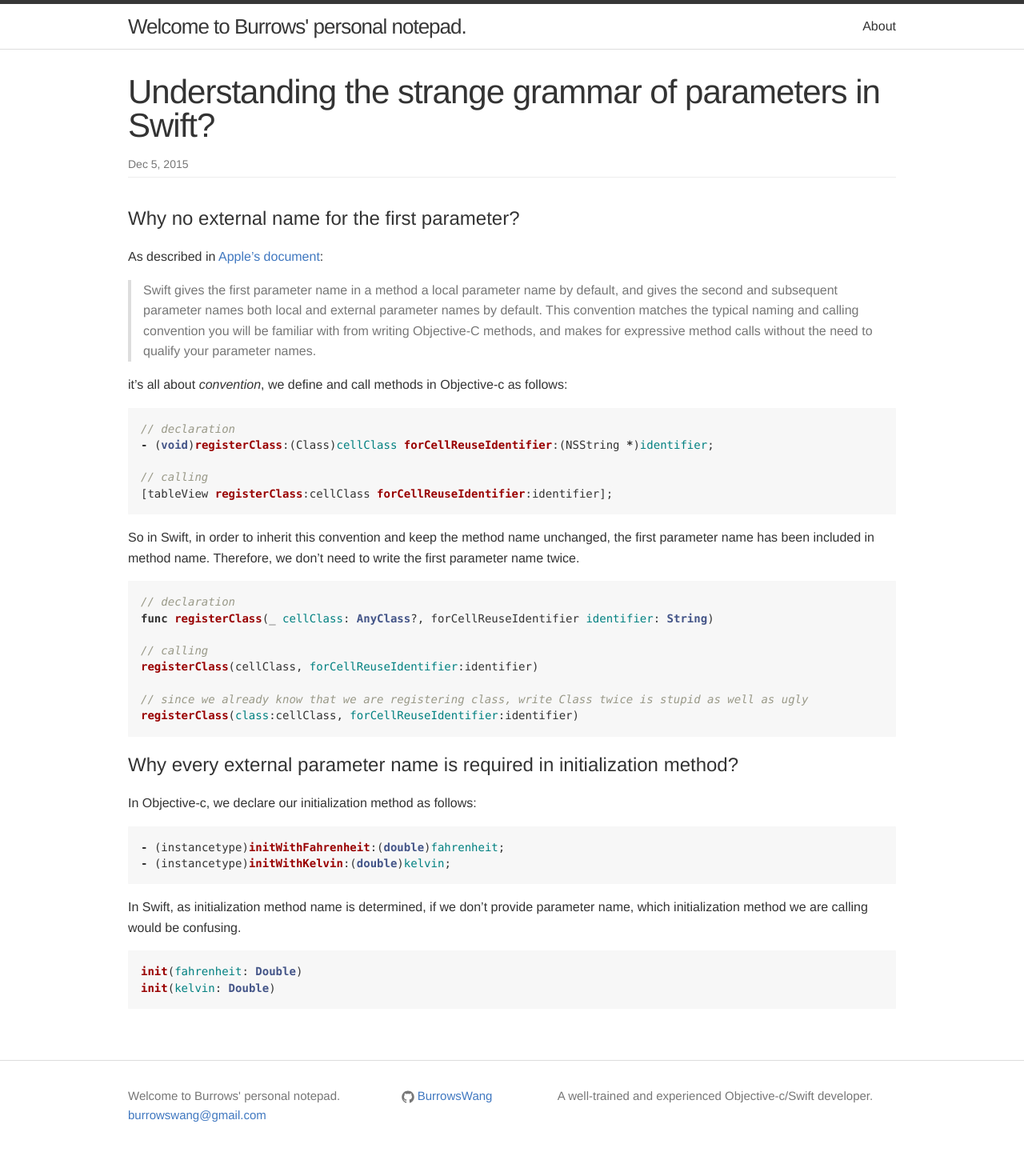
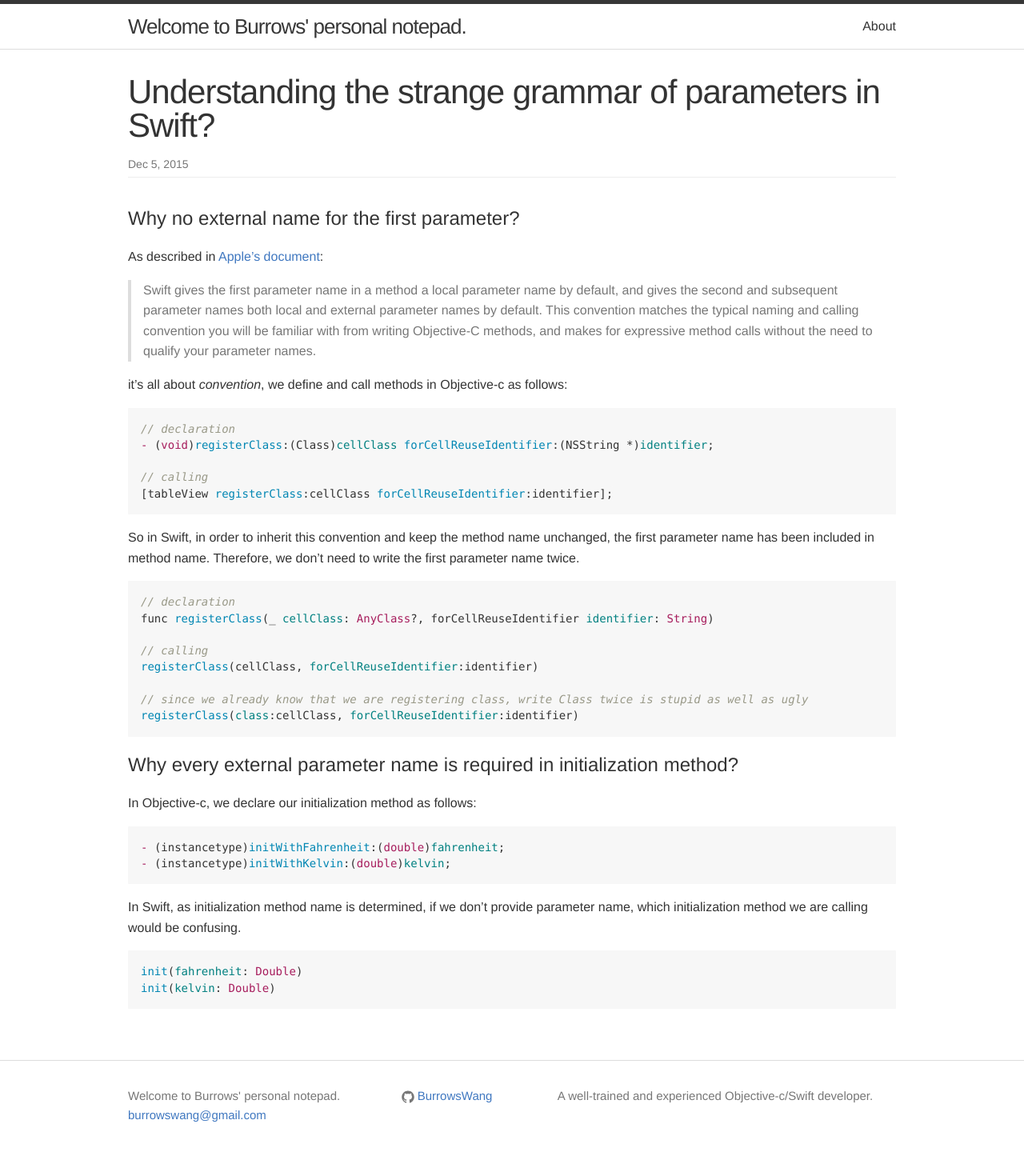
Before and after one commit to BurrowsWang/burrowswang.github.io, a Jekyll site: the page built from _posts/2015-12-05-understanding-strange-parameter-grammar-of-swift.markdown, in a window 1280 px wide. Shown: the whole page at 80% size. Built offline with Jekyll 4.4.1, drawn with Linux system fonts in a browser that asks for light colours; Markdown is read by kramdown in place of the engine named in the settings.

Commit message:
update code highlight style

```diff
--- a/_sass/_syntax-highlighting.scss
+++ b/_sass/_syntax-highlighting.scss
@@ -11,12 +11,12 @@
 
     .c     { color: #998; font-style: italic } // Comment
     .err   { color: #a61717; background-color: #e3d2d2 } // Error
-    .k     { font-weight: bold } // Keyword
-    .o     { font-weight: bold } // Operator
+    .k     { color: #a71d5d; font-weight: normal } // Keyword
+    .o     { font-weight: normal } // Operator
     .cm    { color: #998; font-style: italic } // Comment.Multiline
-    .cp    { color: #999; font-weight: bold } // Comment.Preproc
+    .cp    { color: #999; font-weight: normal } // Comment.Preproc
     .c1    { color: #998; font-style: italic } // Comment.Single
-    .cs    { color: #999; font-weight: bold; font-style: italic } // Comment.Special
+    .cs    { color: #999; font-weight: normal; font-style: italic } // Comment.Special
     .gd    { color: #000; background-color: #fdd } // Generic.Deleted
     .gd .x { color: #000; background-color: #faa } // Generic.Deleted.Specific
     .ge    { font-style: italic } // Generic.Emph
@@ -26,27 +26,27 @@
     .gi .x { color: #000; background-color: #afa } // Generic.Inserted.Specific
     .go    { color: #888 } // Generic.Output
     .gp    { color: #555 } // Generic.Prompt
-    .gs    { font-weight: bold } // Generic.Strong
+    .gs    { font-weight: normal } // Generic.Strong
     .gu    { color: #aaa } // Generic.Subheading
     .gt    { color: #a00 } // Generic.Traceback
-    .kc    { font-weight: bold } // Keyword.Constant
-    .kd    { font-weight: bold } // Keyword.Declaration
-    .kp    { font-weight: bold } // Keyword.Pseudo
-    .kr    { font-weight: bold } // Keyword.Reserved
-    .kt    { color: #458; font-weight: bold } // Keyword.Type
+    .kc    { font-weight: normal } // Keyword.Constant
+    .kd    { font-weight: normal } // Keyword.Declaration
+    .kp    { font-weight: normal } // Keyword.Pseudo
+    .kr    { font-weight: normal } // Keyword.Reserved
+    .kt    { color: #a71d5d; font-weight: normal } // Keyword.Type
     .m     { color: #099 } // Literal.Number
     .s     { color: #d14 } // Literal.String
     .na    { color: #008080 } // Name.Attribute
     .nb    { color: #0086B3 } // Name.Builtin
-    .nc    { color: #458; font-weight: bold } // Name.Class
+    .nc    { color: #a71d5d; font-weight: normal } // Name.Class
     .no    { color: #008080 } // Name.Constant
     .ni    { color: #800080 } // Name.Entity
-    .ne    { color: #900; font-weight: bold } // Name.Exception
-    .nf    { color: #900; font-weight: bold } // Name.Function
+    .ne    { color: #0086b3; font-weight: normal } // Name.Exception
+    .nf    { color: #0086b3; font-weight: normal } // Name.Function
     .nn    { color: #555 } // Name.Namespace
     .nt    { color: #000080 } // Name.Tag
     .nv    { color: #008080 } // Name.Variable
-    .ow    { font-weight: bold } // Operator.Word
+    .ow    { font-weight: normal } // Operator.Word
     .w     { color: #bbb } // Text.Whitespace
     .mf    { color: #099 } // Literal.Number.Float
     .mh    { color: #099 } // Literal.Number.Hex
```
